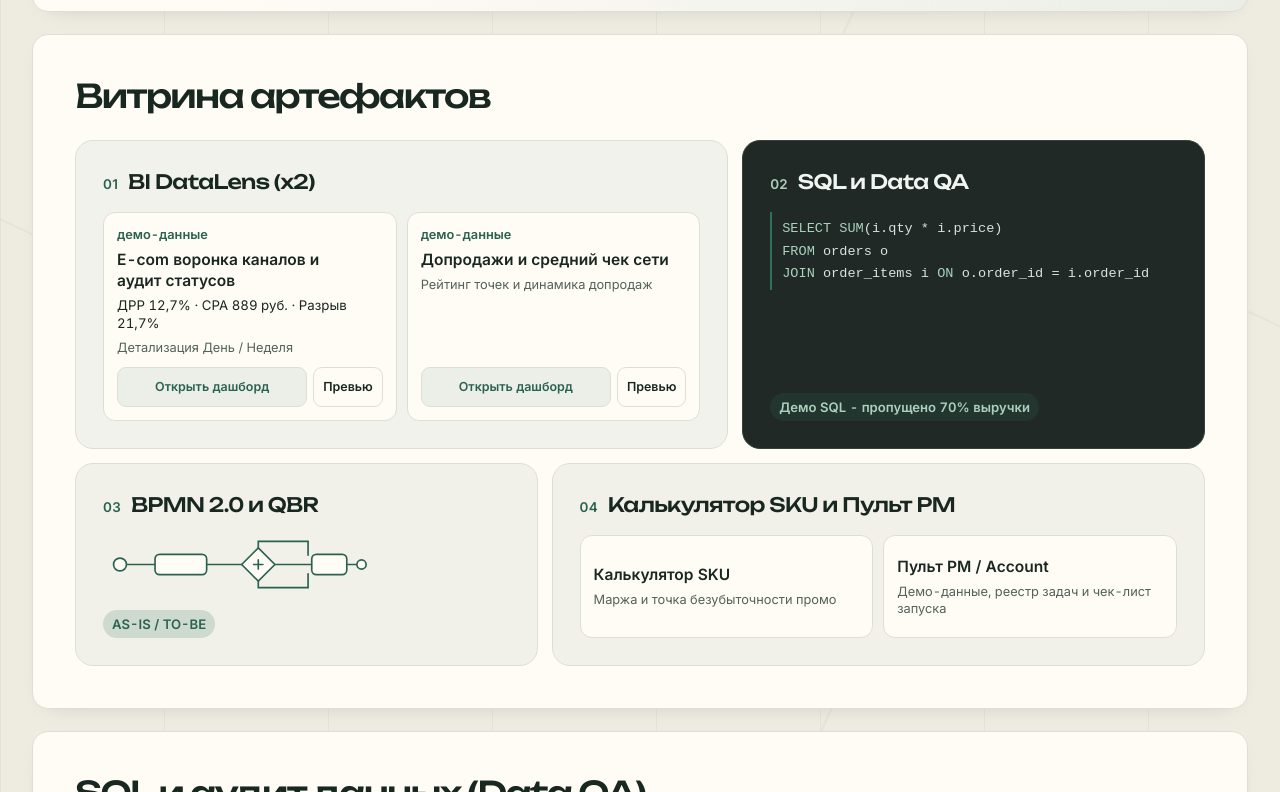
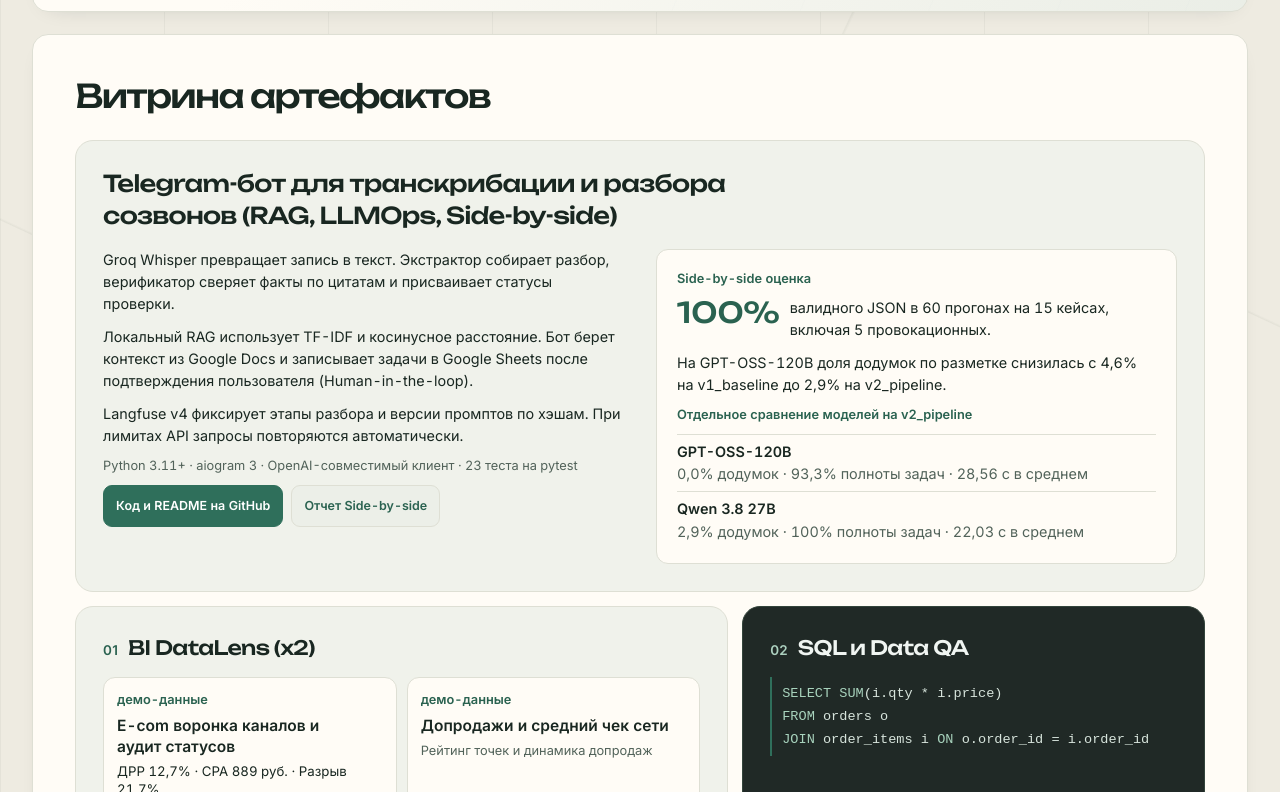
Before and after one commit to Grigory9030/grigory9030.github.io, a plain HTML site: page index.html in a window 1280 px wide. Shown: the part 669-1461 px from the top of the page. Drawn offline with Linux system fonts and the light colour scheme.

Commit message:
Feature the meeting assistant project

```diff
--- a/i18n.js
+++ b/i18n.js
@@ -32,6 +32,19 @@ window.PortfolioLanguage = (() => {
     "getInTouch": "Get in touch",
     "heroStack": "SQL · Yandex DataLens · Excel / Sheets · Yandex Metrica / Direct · CRM · BPMN 2.0 · English C1 · Remote",
     "artifactsTitle": "Portfolio artifacts",
+    "meetingTitle": "Telegram bot for meeting transcription and analysis (RAG, LLMOps, Side-by-side)",
+    "meetingWorkflow": "Groq Whisper transcribes the recording. The extractor drafts the report, and the verifier checks facts against quotes and assigns verification statuses.",
+    "meetingRag": "Local RAG uses TF-IDF and cosine distance. The bot reads context from Google Docs and writes tasks to Google Sheets after human approval (Human-in-the-loop).",
+    "meetingOps": "Langfuse v4 tracks the analysis steps and prompt version hashes. The client automatically retries requests when it hits API rate limits.",
+    "meetingStack": "Python 3.11+ · aiogram 3 · OpenAI-compatible client · 23 pytest tests",
+    "meetingCode": "Code and README on GitHub",
+    "meetingReport": "Side-by-side report",
+    "meetingEvalTitle": "Side-by-side evaluation",
+    "meetingRuns": "valid JSON across 60 runs on 15 cases, including 5 cases designed to test hallucinations.",
+    "meetingPrompts": "On GPT-OSS-120B, the hallucination rate measured against the dataset fell from 4.6% with v1_baseline to 2.9% with v2_pipeline.",
+    "meetingModels": "Separate model comparison on v2_pipeline",
+    "meetingGptScore": "0.0% hallucinations · 93.3% task recall · 28.56 s average",
+    "meetingQwenScore": "2.9% hallucinations · 100% task recall · 22.03 s average",
     "demoData": "demo data",
     "funnelName": "E-commerce channel funnel and status audit",
     "funnelMetrics": "Ad cost share 12.7% · CPA 889 RUB · Gap 21.7%",
--- a/index.html
+++ b/index.html
@@ -23,9 +23,9 @@
   <meta name="twitter:description" data-i18n-content="pageDescription" content="Портфолио с двумя дашбордами Yandex DataLens, SQL-аудитом данных, онбордингом B2B, клиентским QBR, калькулятором SKU и пультом запусков.">
   <meta name="twitter:image" content="https://grigory9030.github.io/assets/img/og-preview.png">
   <script src="theme.js?v=2"></script>
-  <link rel="stylesheet" href="styles.css?v=6">
+  <link rel="stylesheet" href="styles.css?v=7">
   <script src="motion.js" defer></script>
-  <script src="i18n.js?v=4" defer></script>
+  <script src="i18n.js?v=5" defer></script>
   <script src="diagrams.js?v=1" defer></script>
   <script src="app.js?v=4" defer></script>
 </head>
@@ -101,6 +101,31 @@
     <section class="panel pad" id="tools" aria-labelledby="tools-title">
       <h2 id="tools-title" data-i18n="artifactsTitle">Витрина артефактов</h2>
       <div class="bento-grid">
+        <article class="bento-card meeting-card" id="meeting-assistant" aria-labelledby="meeting-assistant-title">
+          <h3 id="meeting-assistant-title" data-i18n="meetingTitle">Telegram-бот для транскрибации и разбора созвонов (RAG, LLMOps, Side-by-side)</h3>
+          <div class="meeting-grid">
+            <div class="meeting-overview">
+              <p data-i18n="meetingWorkflow">Groq Whisper превращает запись в текст. Экстрактор собирает разбор, верификатор сверяет факты по цитатам и присваивает статусы проверки.</p>
+              <p data-i18n="meetingRag">Локальный RAG использует TF-IDF и косинусное расстояние. Бот берет контекст из Google Docs и записывает задачи в Google Sheets после подтверждения пользователя (Human-in-the-loop).</p>
+              <p data-i18n="meetingOps">Langfuse v4 фиксирует этапы разбора и версии промптов по хэшам. При лимитах API запросы повторяются автоматически.</p>
+              <p class="artifact-detail" data-i18n="meetingStack">Python 3.11+ · aiogram 3 · OpenAI-совместимый клиент · 23 теста на pytest</p>
+              <div class="meeting-actions">
+                <a class="bi-action" href="https://github.com/Grigory9030/meeting-assistant-bot" target="_blank" rel="noopener" data-i18n="meetingCode">Код и README на GitHub</a>
+                <a class="bi-action" href="https://github.com/Grigory9030/meeting-assistant-bot/blob/main/eval/results.md" target="_blank" rel="noopener" data-i18n="meetingReport">Отчет Side-by-side</a>
+              </div>
+            </div>
+            <section class="meeting-results" aria-labelledby="meeting-eval-title">
+              <h4 class="artifact-kind" id="meeting-eval-title" data-i18n="meetingEvalTitle">Side-by-side оценка</h4>
+              <p class="meeting-stat"><strong>100%</strong> <span data-i18n="meetingRuns">валидного JSON в 60 прогонах на 15 кейсах, включая 5 провокационных.</span></p>
+              <p data-i18n="meetingPrompts">На GPT-OSS-120B доля додумок по разметке снизилась с 4,6% на v1_baseline до 2,9% на v2_pipeline.</p>
+              <p class="artifact-kind" data-i18n="meetingModels">Отдельное сравнение моделей на v2_pipeline</p>
+              <dl class="meeting-models">
+                <div><dt>GPT-OSS-120B</dt><dd data-i18n="meetingGptScore">0,0% додумок · 93,3% полноты задач · 28,56 с в среднем</dd></div>
+                <div><dt>Qwen 3.8 27B</dt><dd data-i18n="meetingQwenScore">2,9% додумок · 100% полноты задач · 22,03 с в среднем</dd></div>
+              </dl>
+            </section>
+          </div>
+        </article>
         <article class="bento-card bento-bi">
           <h3><span class="bento-index">01</span> BI DataLens (x2)</h3>
           <div class="bi-cards">
--- a/styles.css
+++ b/styles.css
@@ -743,6 +743,36 @@ body:has(.launch-dialog[open]) { overflow:hidden; }
   border-radius:18px;
 }
 .bento-card h3 { font-size:clamp(.98rem,1.55vw,1.25rem); line-height:1.4; letter-spacing:-.03em; }
+
+.meeting-card {
+  grid-column:1 / -1;
+  scroll-margin-top:110px;
+  background:color-mix(in srgb,var(--accent) 7%,var(--surface));
+}
+.meeting-card h3 { font-size:clamp(1.05rem,2vw,1.45rem); text-wrap:balance; }
+.meeting-grid {
+  display:grid;
+  grid-template-columns:minmax(0,1fr) minmax(0,1fr);
+  align-items:start;
+  gap:clamp(16px,3vw,32px);
+}
+.meeting-overview,.meeting-results { display:grid; gap:10px; min-width:0; font-size:.9rem; }
+.meeting-results {
+  padding:clamp(13px,1.8vw,20px);
+  border:1px solid var(--line);
+  border-radius:12px;
+  background:var(--surface);
+}
+.meeting-stat { display:flex; align-items:flex-start; gap:10px; }
+.meeting-stat strong { font:500 clamp(1.25rem,2.4vw,1.8rem)/1.1 var(--title); color:var(--accent-text); }
+.meeting-models { display:grid; gap:6px; }
+.meeting-models > div { border-top:1px solid var(--line); padding-top:6px; }
+.meeting-models dt { font-weight:600; }
+.meeting-models dd { color:var(--muted); }
+.meeting-actions { display:flex; flex-wrap:wrap; gap:8px; }
+.meeting-actions .bi-action { min-height:42px; padding-inline:12px; }
+.meeting-actions .bi-action:first-child { background:var(--accent); border-color:var(--accent); color:var(--on-accent); }
+.meeting-actions .bi-action:first-child:hover { background:color-mix(in srgb,var(--accent) 87%,var(--ink)); }
 .bento-index {
   display:inline-block;
   margin-right:.4em;
@@ -927,6 +957,7 @@ a.bi-action:hover { background:color-mix(in srgb,var(--accent) 16%,var(--surface
   .portfolio-content > section, .portfolio-content > footer { scroll-margin-top:110px; }
 }
 @media (max-width:820px) {
+  .meeting-grid { grid-template-columns:minmax(0,1fr); }
   .bi-cards,.tool-shortcuts { grid-template-columns:1fr; }
   .audit-panel { grid-template-columns:minmax(0,1fr); }
   .code-card { height:clamp(300px,50vh,395px); }
```
